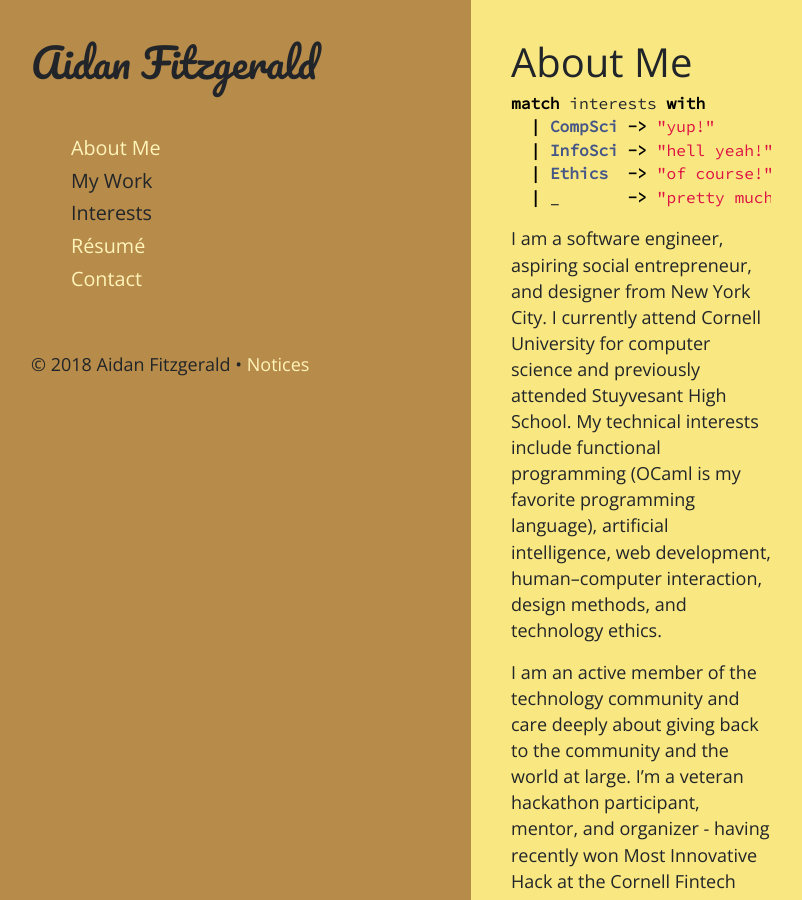
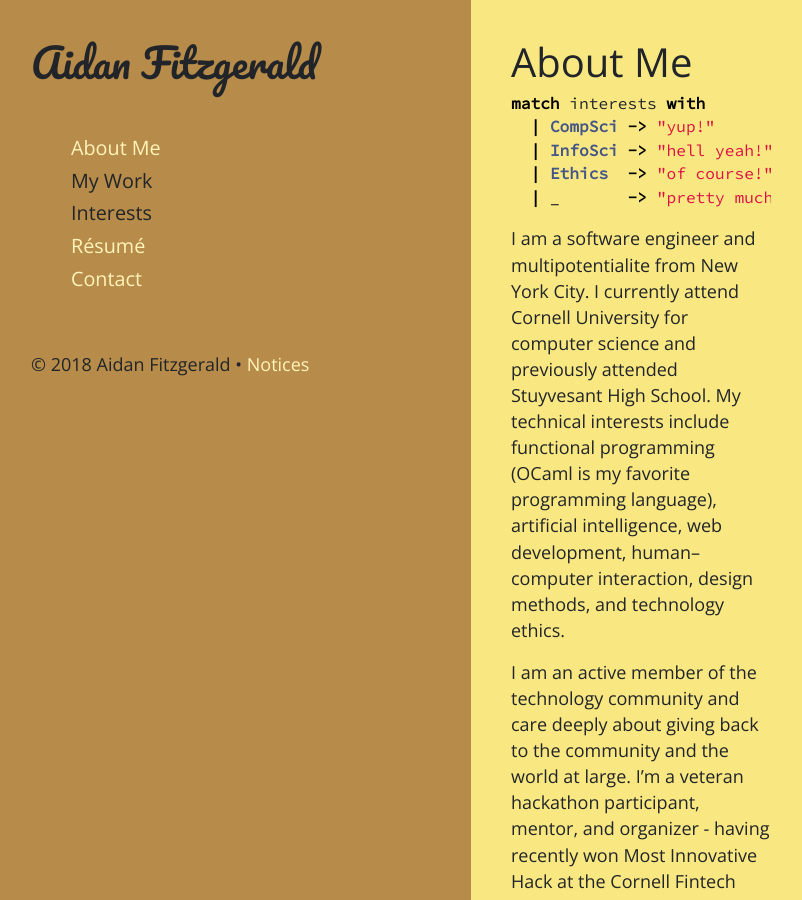
Before and after one commit to aidan-fitz/aidan-fitz.com, a Jekyll site: the page built from index.md, in a window 1280 px wide and 900 px high. Shown: the whole window, without its empty margins (9-811 px from the left). Built offline with Jekyll 4.4.1, drawn with Linux system fonts in a browser that asks for light colours; nearby versions of some CDN libraries.

Commit message:
thanks jessica
http://www.jessicayang.org/tmi

````diff
--- a/index.md
+++ b/index.md
@@ -13,7 +13,7 @@ match interests with
   | _       -> "pretty much everything, yeah"
 ```
 
-I am a software engineer, aspiring social entrepreneur, and designer from New York City. I currently attend Cornell University for computer science and previously attended Stuyvesant High School. My technical interests include functional programming (OCaml is my favorite programming language), artificial intelligence, web development, human&ndash;computer interaction, design methods, and technology ethics.
+I am a software engineer and multipotentialite from New York City. I currently attend Cornell University for computer science and previously attended Stuyvesant High School. My technical interests include functional programming (OCaml is my favorite programming language), artificial intelligence, web development, human&ndash;computer interaction, design methods, and technology ethics.
 
 I am an active member of the technology community and care deeply about giving back to the community and the world at large. I’m a veteran hackathon participant, mentor, and organizer - having recently won Most Innovative Hack at the Cornell Fintech Hackathon - and I have been involved in several organizations in the Computing and Information Science community at Cornell. I also contribute to several open source projects, including Internet-in-a-Box (IIAB) and Lokole.
 
````
